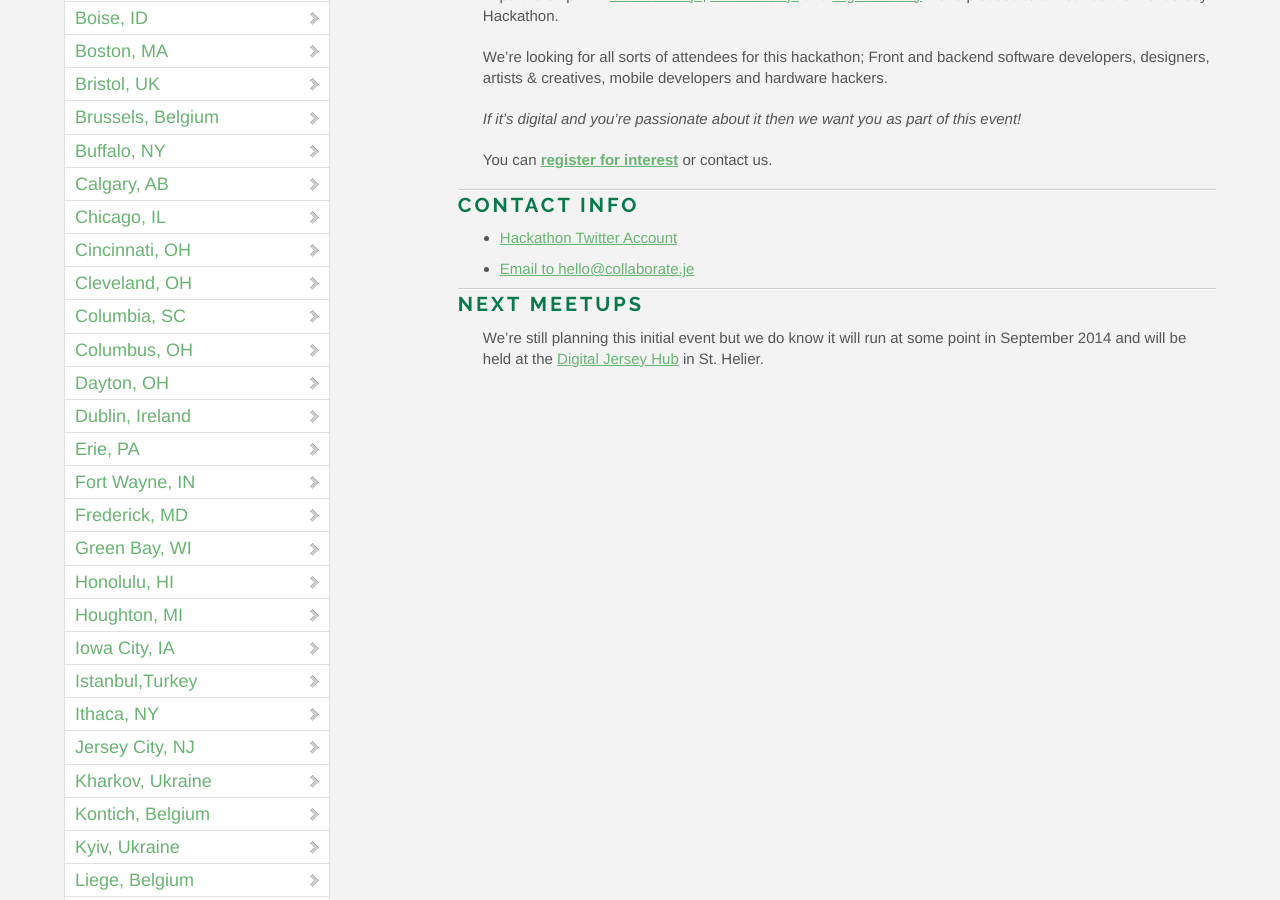
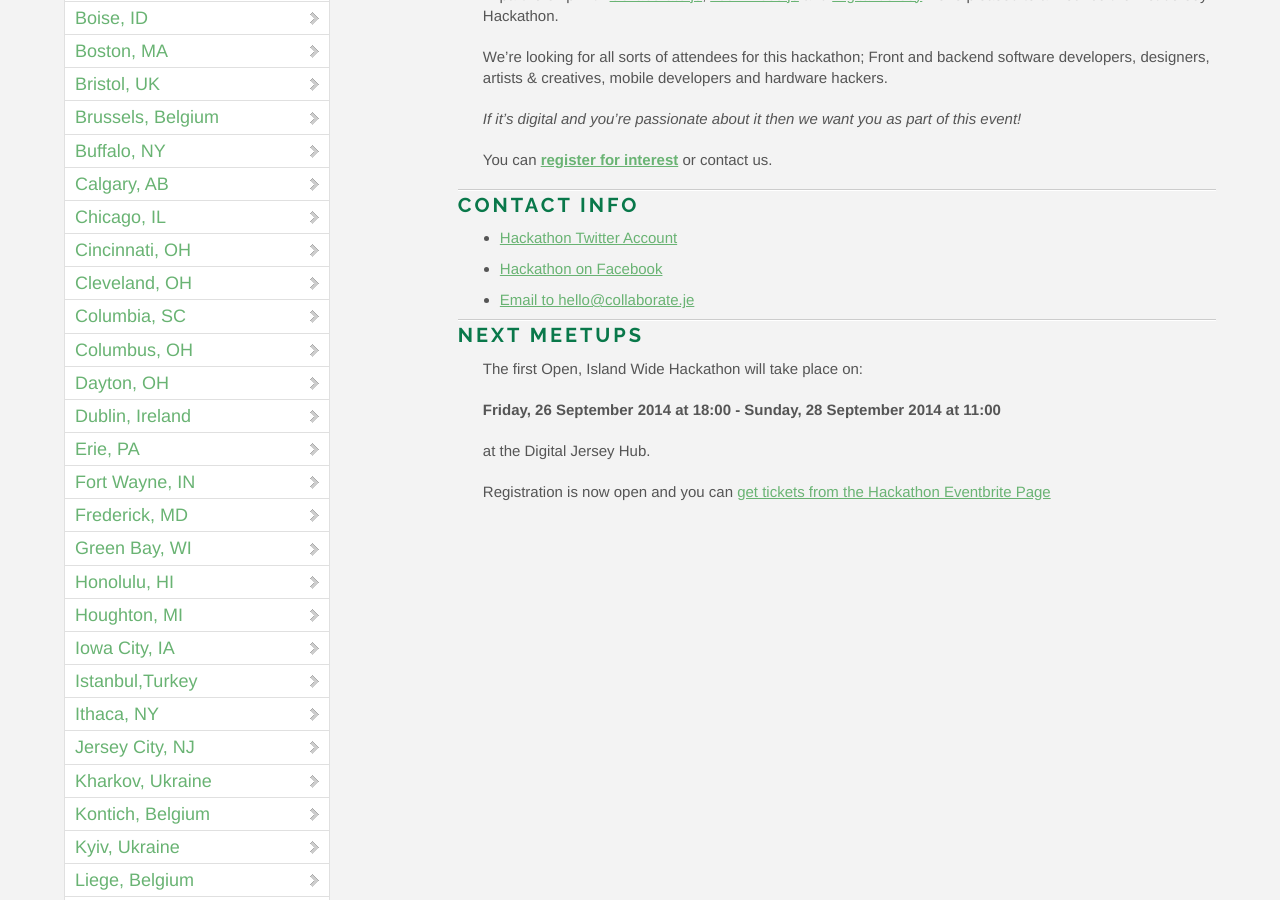
Before and after one commit to OpenHack/openhack.github.com, a Jekyll site: the page built from st_helier/index.markdown, in a window 1280 px wide and 900 px high, scrolled down 579 px. Built offline with Jekyll 4.4.1, drawn with Linux system fonts in a browser that asks for light colours; nearby versions of some CDN libraries; Markdown is read by kramdown in place of the engine named in the settings; comment, search, counter and statistics services are not loaded.

Commit message:
Added live date for jersey thon v1.0

```diff
--- a/st_helier/index.markdown
+++ b/st_helier/index.markdown
@@ -20,8 +20,15 @@ You can **[register for interest](https://docs.google.com/forms/d/1jkc5MzXG-ZG-K
 ### Contact Info
 
 * [Hackathon Twitter Account](https://twitter.com/hackjsy)
+* [Hackathon on Facebook](https://www.facebook.com/groups/656101524475492/)
 * [Email to hello@collaborate.je](mailto:hello@collaborate.je)
 
 ### Next meetups
 
-We're still planning this initial event but we do know it will run at some point in September 2014 and will be held at the [Digital Jersey Hub](http://www.digital.je/hub) in St. Helier.
+The first Open, Island Wide Hackathon will take place on:
+
+**Friday, 26 September 2014 at 18:00 - Sunday, 28 September 2014 at 11:00**
+
+at the Digital Jersey Hub.
+
+Registration is now open and you can [get tickets from the Hackathon Eventbrite Page](https://jersey-hackathon-v1.eventbrite.com/)
```
